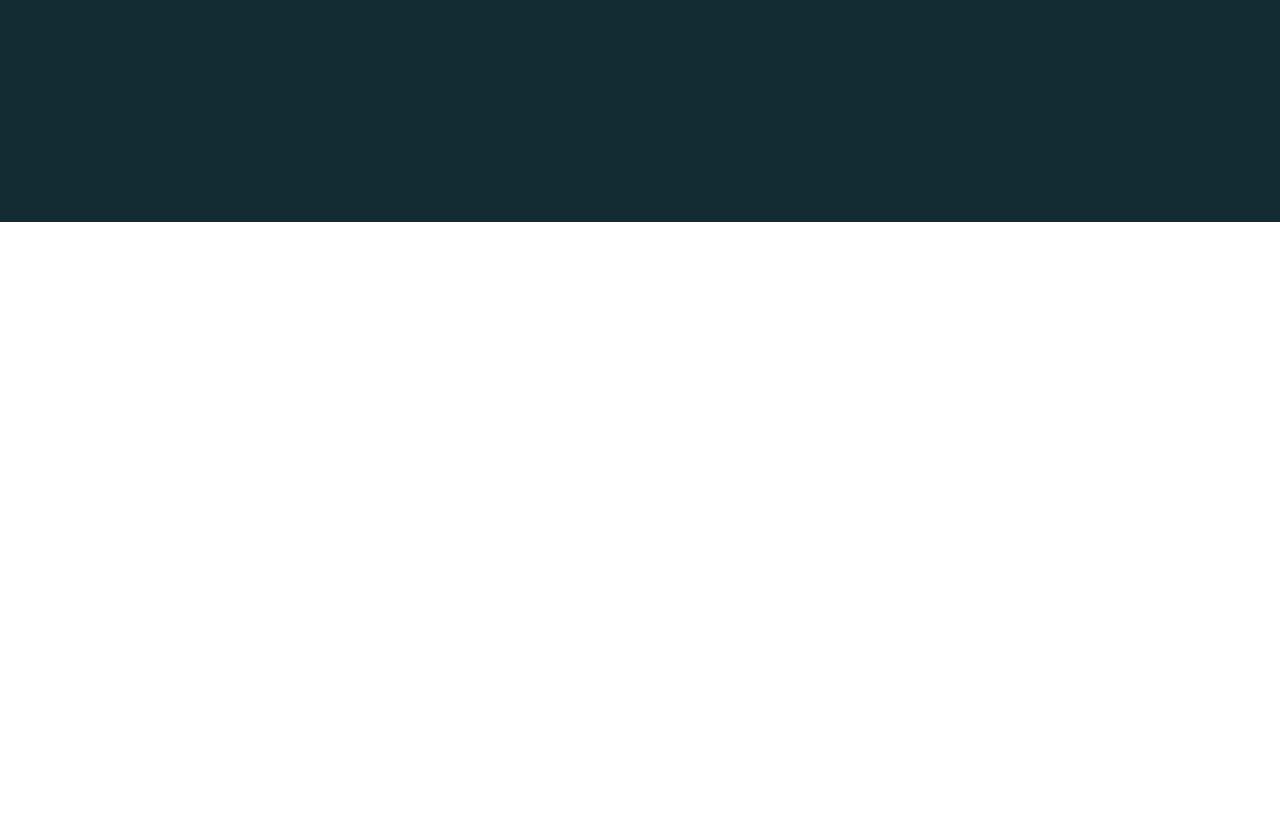
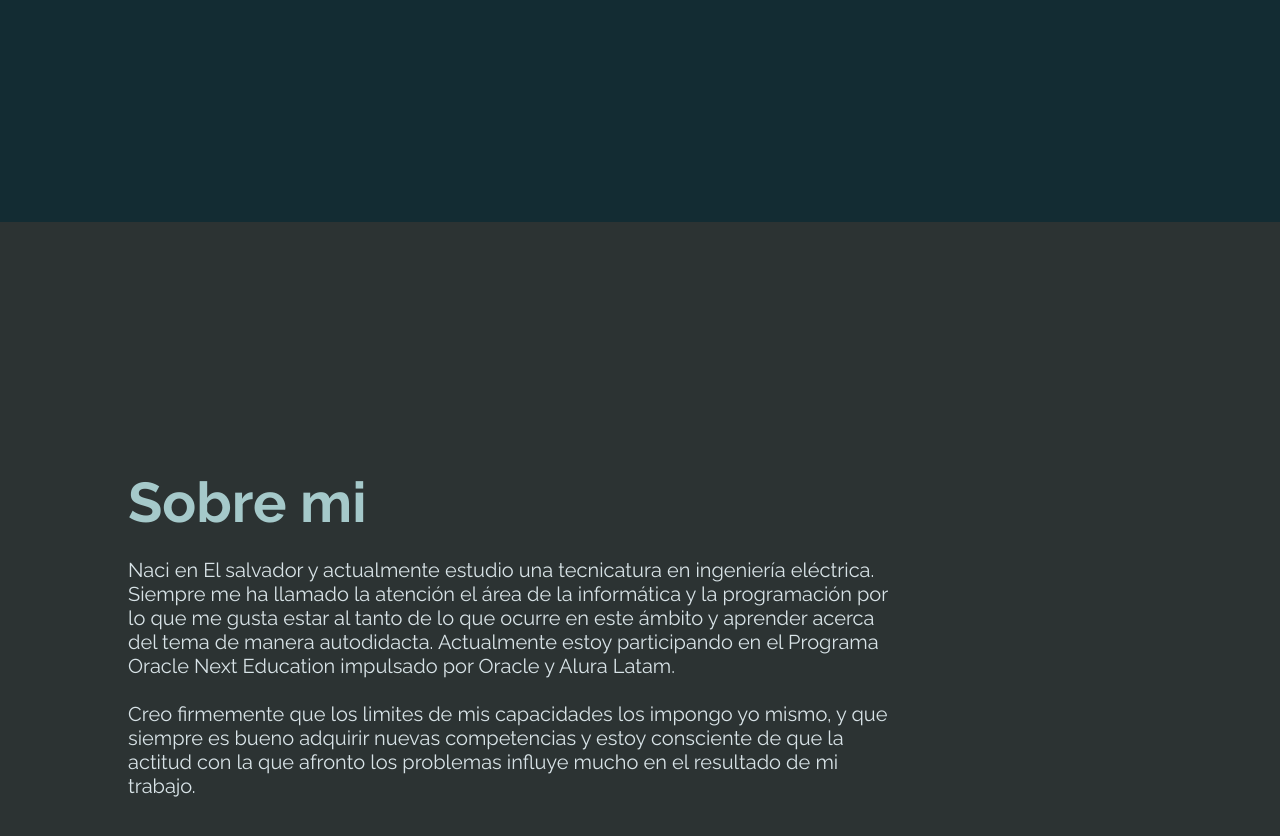
Before and after one commit to WilfredoEscS/portafolio, a plain HTML site: page index.html in a window 1280 px wide. Shown: the part 578-1414 px from the top of the page. Before the commit the page ends 800 px from the top, so only its background shows below. Drawn offline with Linux system fonts and the light colour scheme.

Commit message:
Añade la sección Sobre mi del portafolio

```diff
--- /dev/null
+++ b/assets/css/sobreMi/sobreMi-texto.css
@@ -0,0 +1,6 @@
+.sobre-mi__texto {
+  color: var(--texto-gris);
+  font-size: 1.25rem;
+  line-height: 1.5rem;
+  width: 75%;
+}
--- /dev/null
+++ b/assets/css/sobreMi/sobreMi-titulo.css
@@ -0,0 +1,7 @@
+.sobre-mi__titulo {
+  color: #a5c9ca;
+  font-family: var(--raleway);
+  font-size: 3.5rem;
+  font-weight: 700;
+  line-height: 7rem;
+}
--- /dev/null
+++ b/assets/css/sobreMi/sobreMi.css
@@ -0,0 +1,7 @@
+.sobre-mi {
+  align-items: center;
+  background: #2c3333;
+  display: flex;
+  height: calc(100vh);
+  justify-content: center;
+}
--- a/index.html
+++ b/index.html
@@ -25,6 +25,9 @@
     <link rel="stylesheet" href="./assets/css/social/social.css">
     <link rel="stylesheet" href="./assets/css/social/social-elemento.css">
     <link rel="stylesheet" href="./assets/css/social/social-enlace.css">
+    <link rel="stylesheet" href="./assets/css/sobreMi/sobreMi.css">
+    <link rel="stylesheet" href="./assets/css/sobreMi/sobreMi-texto.css">
+    <link rel="stylesheet" href="./assets/css/sobreMi/sobreMi-titulo.css">
 </head>
 
 <body>
@@ -32,7 +35,7 @@
         <nav class="menu contenedor">
             <ul class="menu__lista">
                 <li class="menu__elemento"><a href="#" class="menu__enlace">Inicio</a></li>
-                <li class="menu__elemento"><a href="#sobre-mi" class="menu__enlace">Sobre mi</a></li>
+                <li class="menu__elemento"><a href="#sobreMi" class="menu__enlace">Sobre mi</a></li>
                 <li class="menu__elemento"><a href="#" class="menu__enlace">Skills</a></li>
                 <li class="menu__elemento"><a href="#" class="menu__enlace">Hobbies</a></li>
                 <li class="menu__elemento"><a href="#" class="menu__enlace">Formación</a></li>
@@ -61,6 +64,18 @@
                 <div class="inicio__fotografia"></div>
             </div>
         </section>
+        <section class="sobre-mi" id="sobreMi">
+            <div class="contenedor">
+                <h2 class="sobre-mi__titulo">Sobre mi</h2>
+                <p class="sobre-mi__texto">
+                    Naci en El salvador y actualmente estudio una tecnicatura en ingeniería eléctrica. Siempre me ha llamado la atención el área de la informática y la programación por lo que me gusta estar al tanto de lo que ocurre en este ámbito y aprender acerca del tema de manera autodidacta. Actualmente estoy participando en el Programa Oracle Next Education impulsado por Oracle y Alura Latam.
+                    <br>
+                    <br>
+                    Creo firmemente que los limites de mis capacidades los impongo yo mismo, y que siempre es bueno adquirir nuevas competencias y estoy consciente de que la actitud con la que afronto los problemas influye mucho en el resultado de mi trabajo.
+                </p>
+            </div>
+        </section>
+
     </main>
 
 </body>
```
